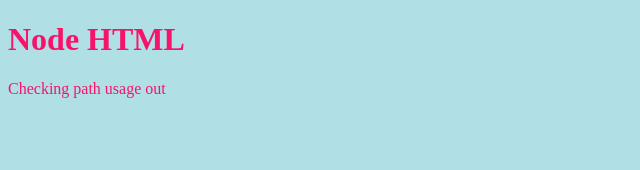
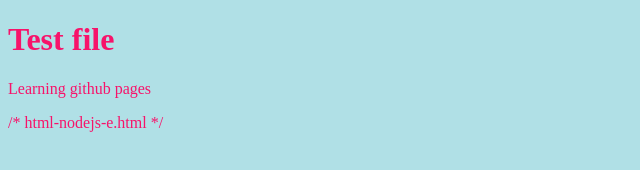
Before and after one commit to Jona-md/ghpage, a plain HTML site: page index.html in a window 1280 px wide. Shown: the whole page, without its empty margins (0-640 px from the left). Drawn offline with Linux system fonts and the light colour scheme.

Commit message:
Update and rename html-nodejs-e.html to index.html

```diff
--- a/html-nodejs-e.html
+++ b/index.html
@@ -2,8 +2,12 @@
 <html>
 <body style="background-color:powderblue; color:rgb(247, 19, 106)">
 
-<h1>Node HTML </h1>
-<p>Checking path usage out</p>
+<h1> Test file </h1>
+<p> Learning github pages</p>
 
 </body>
 </html>
+
+/*
+html-nodejs-e.html
+*/
```
